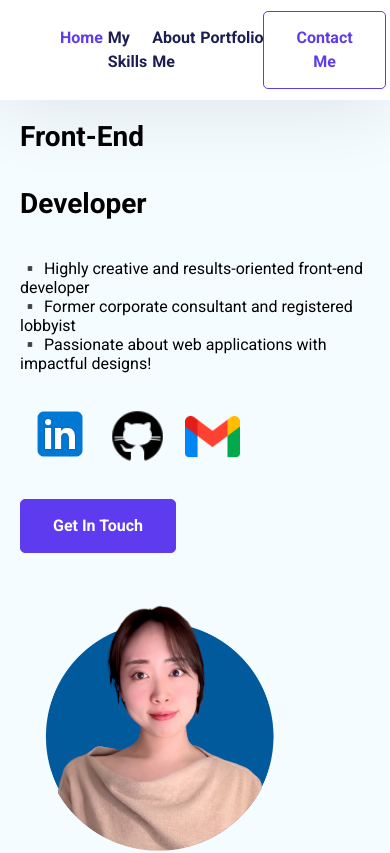
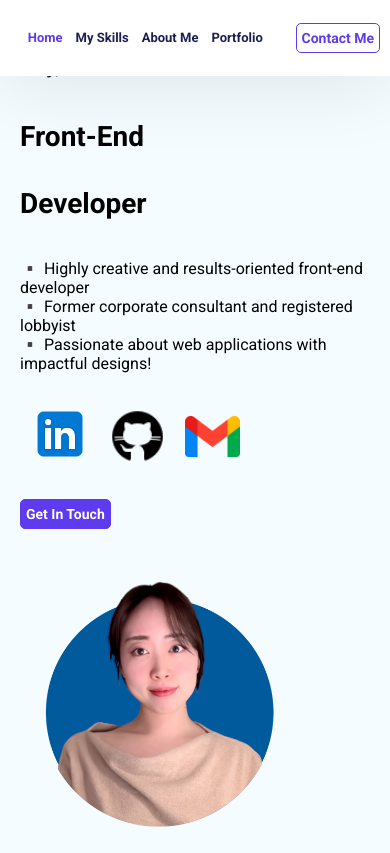
Before and after one commit to ellen3128/portfolio_updated, a React (Create React App) app: page / in a window 390 px wide. Shown: the top 853 px of the page. Built offline with nearby package versions, Linux system fonts and the light colour scheme.

Commit message:
adds mobile responsiveness to navbar

```diff
--- a/src/App.css
+++ b/src/App.css
@@ -192,6 +192,27 @@ h3 {
     color: var(--primary);
 }
 
+@media only screen and (max-width: 768px) {
+  .navbar {
+      padding: 10px 10px;
+  }
+  .navbar--items {
+    margin-right: 10px;
+  }
+  .navbar--items > ul {
+      gap: 13px;
+      flex-direction: row;
+      margin-right: 5px;
+      padding-left: 0px;
+  }
+  .btn {
+    padding: 2px 5px;
+    font-size: 14px;
+  }
+  .navbar--content {
+    font-size: 13px;
+  }
+}
 
 /* hero section */
 
@@ -532,16 +553,7 @@ h3 {
 
 /* media query -- navbar */
 
-@media only screen and (max-width: 768px) {
-  .navbar {
-      padding: 10px 20px;
-  }
 
-  .navbar--items > ul {
-      gap: 5px;
-      flex-direction: row;
-  }
-}
 
 /* hero section */
 
```
